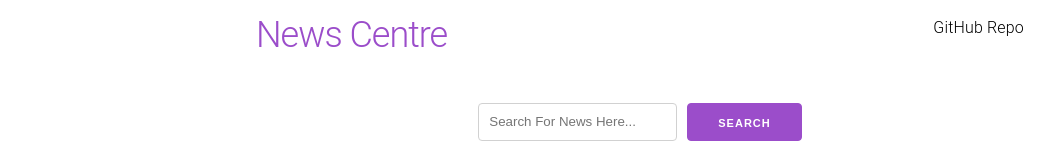
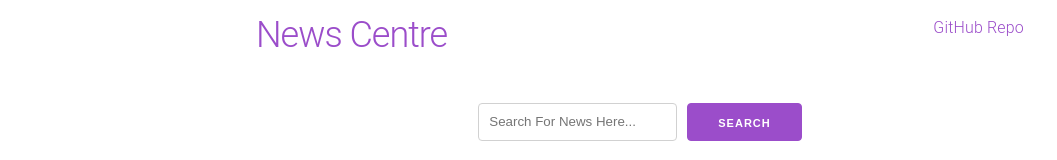
Before and after one commit to nawed2611/News-Centre, a React (Create React App) app: page / in a window 1280 px wide. Shown: the top 160 px of the page, without its empty margins (0-1057 px from the left). Built offline with nearby package versions, Linux system fonts and the light colour scheme; no server answers.

Commit message:
Minor Ui changes

```diff
--- a/src/Components/Navbar.js
+++ b/src/Components/Navbar.js
@@ -8,7 +8,7 @@ export default function Navbar(){
         <div className="navbar">
                 <Link to="/"><h2>News Centre</h2></Link>
                 <ul className="navlinks">
-                    <a style={{color: "black"}} href="https://github.com/nawed2611/News-App" target="_blank"><li>GitHub Repo</li></a>
+                    <a href="https://github.com/nawed2611/News-App" target="_blank"><li>GitHub Repo</li></a>
                 </ul>
         </div>
 
```
